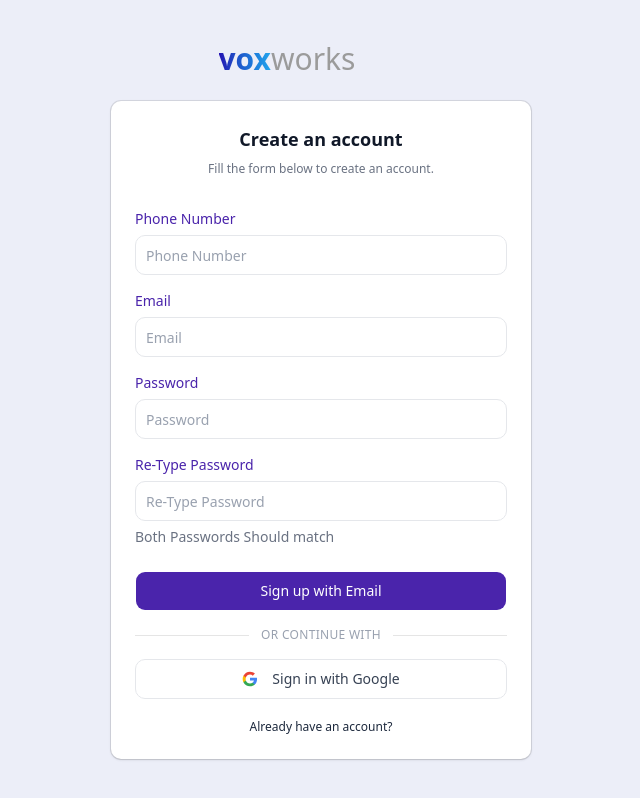
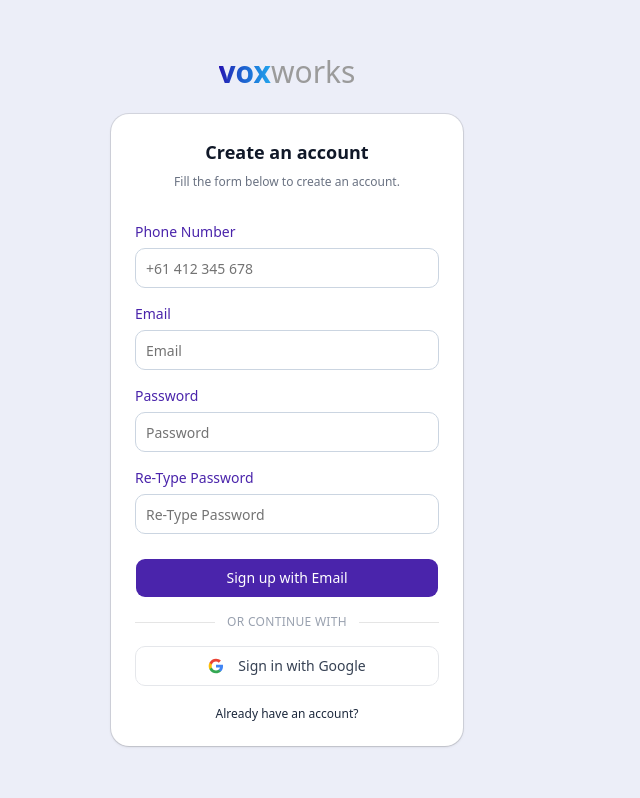
Before and after one commit to affan107/Next-Js-task, a Next.js app: page /auth/register in a window 1280 px wide. Shown: the whole page, without its empty margins (353-993 px from the left). Built offline with nearby package versions, Linux system fonts and the light colour scheme.

Commit message:
validations through formik and yup

```diff
--- a/package.json
+++ b/package.json
@@ -11,15 +11,18 @@
   "dependencies": {
     "class-variance-authority": "^0.7.1",
     "clsx": "^2.1.1",
+    "formik": "^2.4.9",
     "lucide-react": "^0.577.0",
     "next": "16.1.6",
     "radix-ui": "^1.4.3",
     "react": "19.2.3",
+    "react-datepicker": "^9.1.0",
     "react-dom": "19.2.3",
     "recharts": "^3.8.0",
     "shadcn": "^4.0.2",
     "tailwind-merge": "^3.5.0",
-    "tw-animate-css": "^1.4.0"
+    "tw-animate-css": "^1.4.0",
+    "yup": "^1.7.1"
   },
   "devDependencies": {
     "@tailwindcss/postcss": "^4",
--- a/src/app/auth/login/page.js
+++ b/src/app/auth/login/page.js
@@ -1,50 +1,61 @@
 "use client";
 
-import { useState } from "react";
 import { useRouter } from "next/navigation";
+import { useFormik } from "formik";
+import * as Yup from "yup";
 import { MOCK_USERS } from "../mockUsers";
-
 import { Button } from "@/components/ui/button";
 import { Input } from "@/components/ui/input";
 import { Label } from "@/components/ui/label";
 import {
-  Card,
-  CardContent,
-  CardHeader,
-  CardTitle,
-  CardDescription,
+  Card, CardContent, CardHeader, CardTitle, CardDescription,
 } from "@/components/ui/card";
 import { Separator } from "@/components/ui/separator";
 import Link from "next/link";
 
+const SignInSchema = Yup.object({
+  email: Yup.string()
+    .email("Please enter a valid email address")
+    .required("Email is required"),
+  password: Yup.string()
+    .min(3, "Password must be at least 3 characters")
+    .required("Password is required"),
+});
+
+function FieldError({ msg }) {
+  if (!msg) return null;
+  return <p className="text-[11px] text-red-500 mt-0.5">{msg}</p>;
+}
+
 export default function SignInPage() {
   const router = useRouter();
 
-  const [email, setEmail] = useState("");
-  const [password, setPassword] = useState("");
-
-  const handleLogin = (e) => {
-    e.preventDefault();
-
+  const formik = useFormik({
+    initialValues: { email: "", password: "" },
+    validationSchema: SignInSchema,
+    validateOnBlur: true,
+    validateOnChange: false,
+    onSubmit: (values, { setFieldError, setSubmitting }) => {
+      setTimeout(() => {
         const user = MOCK_USERS.find(
-      (u) => u.email === email && u.password === password,
+          (u) => u.email === values.email && u.password === values.password
         );
-
         if (user) {
           router.push("/dashboard");
         } else {
-      alert("Invalid email or password");
+          // Set a form-level error on the password field so both fields stay visible
+          setFieldError("password", "Invalid email or password. Please try again.");
         }
-  };
+        setSubmitting(false);
+      }, 400);
+    },
+  });
 
   return (
     <div className="min-h-screen flex items-center justify-center bg-[#ECEEF8]">
       <div className="w-full max-w-sm px-4">
-        {/* Logo */}
         <div className="text-center mb-6">
-          <span className="text-3xl font-bold bg-gradient-to-r from-[#240EB3] to-[#24A5ED] bg-clip-text text-transparent">
-            vox
-          </span>
+          <span className="text-3xl font-bold bg-gradient-to-r from-[#240EB3] to-[#24A5ED] bg-clip-text text-transparent">vox</span>
           <span className="text-3xl font-normal text-[#9B9B9B]">works</span>
         </div>
 
@@ -59,42 +70,61 @@ export default function SignInPage() {
           </CardHeader>
 
           <CardContent className="px-6 pb-6">
-            <form className="space-y-4" onSubmit={handleLogin}>
-              {/* Email */}
+            <form className="space-y-4" onSubmit={formik.handleSubmit} noValidate>
               <div className="space-y-1.5">
-                <Label className="text-sm font-medium text-[#4A24AB]">
-                  Email
-                </Label>
+                <Label className="text-sm font-medium text-[#4A24AB]">Email</Label>
                 <Input
                   type="email"
+                  name="email"
                   placeholder="Email"
-                  className="h-10 border-[#CBD5E1] focus-visible:ring-[#4A24AB] rounded-lg"
-                  value={email}
-                  onChange={(e) => setEmail(e.target.value)}
-                  required
+                  value={formik.values.email}
+                  onChange={formik.handleChange}
+                  onBlur={formik.handleBlur}
+                  className={`h-10 focus-visible:ring-[#4A24AB] ${formik.touched.email && formik.errors.email
+                      ? "border-red-400 focus-visible:ring-red-400"
+                      : "border-[#CBD5E1]"
+                    }`}
                 />
+                {formik.touched.email && (
+                  <FieldError msg={formik.errors.email} />
+                )}
               </div>
 
-              {/* Password */}
               <div className="space-y-1.5">
-                <Label className="text-sm font-medium text-[#4A24AB]">
-                  Password
-                </Label>
+                <Label className="text-sm font-medium text-[#4A24AB]">Password</Label>
                 <Input
                   type="password"
+                  name="password"
                   placeholder="Password"
-                  className="h-10 border-[#CBD5E1] focus-visible:ring-[#4A24AB] rounded-lg"
-                  value={password}
-                  onChange={(e) => setPassword(e.target.value)}
-                  required
+                  value={formik.values.password}
+                  onChange={formik.handleChange}
+                  onBlur={formik.handleBlur}
+                  className={`h-10 focus-visible:ring-[#4A24AB] ${formik.touched.password && formik.errors.password
+                      ? "border-red-400 focus-visible:ring-red-400"
+                      : "border-[#CBD5E1]"
+                    }`}
                 />
+                {formik.touched.password && (
+                  <FieldError msg={formik.errors.password} />
+                )}
+              </div>
+
+              <div>
+                <Link
+                  href="/auth/reset-password"
+                  className="text-xs text-slate-500 underline underline-offset-4 decoration-slate-400 hover:text-slate-700 transition-colors float-right"
+                >
+                  Forgot Password?
+                </Link>
+                <div className="clear-both" />
               </div>
 
               <Button
                 type="submit"
-                className="w-full h-10 bg-[#4A24AB] text-white rounded-lg font-medium"
+                disabled={formik.isSubmitting}
+                className="w-full h-10 bg-[#4A24AB] hover:bg-[#3b1d8a] text-white rounded-lg font-medium disabled:opacity-60"
               >
-                Sign in with Email
+                {formik.isSubmitting ? "Signing in…" : "Sign in with Email"}
               </Button>
 
               {/* Divider */}
@@ -109,39 +139,27 @@ export default function SignInPage() {
                 </div>
               </div>
 
-              {/* Google button */}
               <Button
                 variant="outline"
-                className="w-full h-10 rounded-lg border-gray-200"
+                className="w-full h-10 rounded-lg border-gray-200 text-gray-700 font-medium hover:bg-gray-50"
                 type="button"
               >
                 <svg className="mr-2 h-4 w-4 shrink-0" viewBox="0 0 24 24">
-                  <path
-                    d="M22.56 12.25c0-.78-.07-1.53-.2-2.25H12v4.26h5.92c-.26 1.37-1.04 2.53-2.21 3.31v2.77h3.57c2.08-1.92 3.28-4.74 3.28-8.09z"
-                    fill="#4285F4"
-                  />
-                  <path
-                    d="M12 23c2.97 0 5.46-.98 7.28-2.66l-3.57-2.77c-.98.66-2.23 1.06-3.71 1.06-2.86 0-5.29-1.93-6.16-4.53H2.18v2.84C3.99 20.53 7.7 23 12 23z"
-                    fill="#34A853"
-                  />
-                  <path
-                    d="M5.84 14.09c-.22-.66-.35-1.36-.35-2.09s.13-1.43.35-2.09V7.07H2.18C1.43 8.55 1 10.22 1 12s.43 3.45 1.18 4.93l2.85-2.22.81-.62z"
-                    fill="#FBBC05"
-                  />
-                  <path
-                    d="M12 5.38c1.62 0 3.06.56 4.21 1.64l3.15-3.15C17.45 2.09 14.97 1 12 1 7.7 1 3.99 3.47 2.18 7.07l3.66 2.84c.87-2.6 3.3-4.53 6.16-4.53z"
-                    fill="#EA4335"
-                  />
+                  <path d="M22.56 12.25c0-.78-.07-1.53-.2-2.25H12v4.26h5.92c-.26 1.37-1.04 2.53-2.21 3.31v2.77h3.57c2.08-1.92 3.28-4.74 3.28-8.09z" fill="#4285F4" />
+                  <path d="M12 23c2.97 0 5.46-.98 7.28-2.66l-3.57-2.77c-.98.66-2.23 1.06-3.71 1.06-2.86 0-5.29-1.93-6.16-4.53H2.18v2.84C3.99 20.53 7.7 23 12 23z" fill="#34A853" />
+                  <path d="M5.84 14.09c-.22-.66-.35-1.36-.35-2.09s.13-1.43.35-2.09V7.07H2.18C1.43 8.55 1 10.22 1 12s.43 3.45 1.18 4.93l2.85-2.22.81-.62z" fill="#FBBC05" />
+                  <path d="M12 5.38c1.62 0 3.06.56 4.21 1.64l3.15-3.15C17.45 2.09 14.97 1 12 1 7.7 1 3.99 3.47 2.18 7.07l3.66 2.84c.87-2.6 3.3-4.53 6.16-4.53z" fill="#EA4335" />
                 </svg>
                 Sign in with Google
               </Button>
 
               <Link
                 href="/auth/register"
-                className="block w-full text-center text-xs text-slate-800 pt-1"
+                className="block w-full text-center text-xs text-slate-800 pt-1 hover:underline"
               >
-                Don't have an account yet?
+                Don&apos;t have an account yet?
               </Link>
+
             </form>
           </CardContent>
         </Card>
--- a/src/app/auth/register/page.js
+++ b/src/app/auth/register/page.js
@@ -1,28 +1,94 @@
+"use client";
+
+import { useRouter } from "next/navigation";
+import { useFormik } from "formik";
+import * as Yup from "yup";
 import { Button } from "@/components/ui/button";
 import { Input } from "@/components/ui/input";
 import { Label } from "@/components/ui/label";
-import {
-  Card,
-  CardContent,
-  CardHeader,
-  CardTitle,
-  CardDescription,
-} from "@/components/ui/card";
+import { Card, CardContent, CardHeader, CardTitle, CardDescription } from "@/components/ui/card";
 import { Separator } from "@/components/ui/separator";
 import Link from "next/link";
 
+//  Validation schema
+const SignUpSchema = Yup.object({
+  phone: Yup.string()
+    .matches(
+      /^\+?[0-9\s\-().]{7,20}$/,
+      "Enter a valid phone number (e.g. +61 412 345 678)"
+    )
+    .required("Phone number is required"),
+  email: Yup.string()
+    .email("Please enter a valid email address")
+    .required("Email is required"),
+  password: Yup.string()
+    .min(8, "Password must be at least 8 characters")
+    .matches(/[A-Z]/, "Must contain at least one uppercase letter")
+    .matches(/[0-9]/, "Must contain at least one number")
+    .required("Password is required"),
+  confirmPassword: Yup.string()
+    .oneOf([Yup.ref("password")], "Passwords do not match")
+    .required("Please confirm your password"),
+});
+
+function FieldError({ msg }) {
+  if (!msg) return null;
+  return <p className="text-[11px] text-red-500 mt-0.5">{msg}</p>;
+}
+
+// Reusable field with error highlight
+function FormField({ label, name, type = "text", placeholder, formik }) {
+  const touched  = formik.touched[name];
+  const error    = formik.errors[name];
+  const hasError = touched && error;
+
+  return (
+    <div className="space-y-1.5">
+      <Label className="text-sm font-medium text-[#4A24AB]">{label}</Label>
+      <Input
+        type={type}
+        name={name}
+        placeholder={placeholder}
+        value={formik.values[name]}
+        onChange={formik.handleChange}
+        onBlur={formik.handleBlur}
+        className={`h-10 focus-visible:ring-[#4A24AB] ${
+          hasError
+            ? "border-red-400 focus-visible:ring-red-400"
+            : "border-[#CBD5E1]"
+        }`}
+      />
+      {touched && <FieldError msg={error} />}
+    </div>
+  );
+}
+
 export default function CreateAccountPage() {
+  const router = useRouter();
+
+  const formik = useFormik({
+    initialValues: { phone: "", email: "", password: "", confirmPassword: "" },
+    validationSchema: SignUpSchema,
+    validateOnBlur: true,
+    validateOnChange: false,
+    onSubmit: (values, { setSubmitting }) => {
+      setTimeout(() => {
+        console.log("Register:", values);
+        router.push("/dashboard");
+        setSubmitting(false);
+      }, 400);
+    },
+  });
+
   return (
     <div className="min-h-screen flex items-center justify-center bg-[#ECEEF8]">
       <div className="w-full max-w-sm px-4">
         <div className="text-center mb-6">
-          <span className="text-3xl font-bold bg-gradient-to-r from-[#240EB3] to-[#24A5ED] bg-clip-text text-transparent">
-            vox
-          </span>
-          <span className="text-3xl y font-normal text-[#9B9B9B]">works</span>
+          <span className="text-3xl font-bold bg-gradient-to-r from-[#240EB3] to-[#24A5ED] bg-clip-text text-transparent">vox</span>
+          <span className="text-3xl font-normal text-[#9B9B9B]">works</span>
         </div>
 
-        <Card className="w-105 rounded-lg shadow-sm border-0">
+        <Card className="rounded-2xl shadow-sm border-0">
           <CardHeader className="space-y-1 pb-4 pt-6 px-6">
             <CardTitle className="text-lg font-semibold text-center text-gray-900">
               Create an account
@@ -33,121 +99,47 @@ export default function CreateAccountPage() {
           </CardHeader>
 
           <CardContent className="px-6 pb-6">
-            <form className="space-y-4">
-              <div className="space-y-1.5">
-                <Label
-                  htmlFor="phone"
-                  className="text-sm font-medium text-[#4A24AB]"
-                >
-                  Phone Number
-                </Label>
-                <Input
-                  id="phone"
-                  type="tel"
-                  placeholder="Phone Number"
-                  className="h-10 rounded-lg border-gray-200 placeholder:text-gray-400 focus-visible:ring-[#4B3FD4]"
-                  required
-                />
-              </div>
+            <form className="space-y-4" onSubmit={formik.handleSubmit} noValidate>
 
-              <div className="space-y-1.5">
-                <Label
-                  htmlFor="email"
-                  className="text-sm font-medium text-[#4A24AB]"
-                >
-                  Email
-                </Label>
-                <Input
-                  id="email"
-                  type="email"
-                  placeholder="Email"
-                  className="h-10 rounded-lg border-gray-200 placeholder:text-gray-400 focus-visible:ring-[#4B3FD4]"
-                  required
-                />
-              </div>
+              <FormField label="Phone Number"   name="phone"           type="tel"      placeholder="+61 412 345 678" formik={formik} />
+              <FormField label="Email"          name="email"           type="email"    placeholder="Email"           formik={formik} />
+              <FormField label="Password"       name="password"        type="password" placeholder="Password"        formik={formik} />
 
-              <div className="space-y-1.5">
-                <Label
-                  htmlFor="password"
-                  className="text-sm font-medium text-[#4A24AB]"
-                >
-                  Password
-                </Label>
-                <Input
-                  id="password"
-                  type="password"
-                  placeholder="Password"
-                  className="h-10 rounded-lg border-gray-200 placeholder:text-gray-400 focus-visible:ring-[#4B3FD4]"
-                  required
-                />
-              </div>
+              {formik.values.password && !formik.errors.password && (
+                <p className="text-[11px] text-green-600 -mt-2">✓ Password looks good</p>
+              )}
 
-              <div className="space-y-1.5">
-                <Label
-                  htmlFor="confirm-password"
-                  className="text-sm font-medium text-[#4A24AB]"
-                >
-                  Re-Type Password
-                </Label>
-                <Input
-                  id="confirm-password"
-                  type="password"
-                  placeholder="Re-Type Password"
-                  className="h-10 rounded-lg border-gray-200 placeholder:text-gray-400 focus-visible:ring-[#4B3FD4]"
-                  required
-                />
-                <p className="text-sm text-gray-500">
-                  Both Passwords Should match
-                </p>
-              </div>
+              <FormField label="Re-Type Password" name="confirmPassword" type="password" placeholder="Re-Type Password" formik={formik} />
 
               <Button
                 type="submit"
-                className="w-full h-10 bg-[#4A24AB] hover:bg-[#3d34b0] text-white rounded-lg font-medium mt-2"
+                disabled={formik.isSubmitting}
+                className="w-full h-10 bg-[#4A24AB] hover:bg-[#3b1d8a] text-white rounded-lg font-medium mt-2 disabled:opacity-60"
               >
-                Sign up with Email
+                {formik.isSubmitting ? "Creating account…" : "Sign up with Email"}
               </Button>
+
               <div className="relative">
-                <div className="absolute inset-0 flex items-center">
-                  <Separator className="w-full" />
-                </div>
+                <div className="absolute inset-0 flex items-center"><Separator className="w-full" /></div>
                 <div className="relative flex justify-center text-xs">
-                  <span className="bg-white px-3 text-gray-400 uppercase tracking-wide">
-                    Or continue with
-                  </span>
+                  <span className="bg-white px-3 text-gray-400 uppercase tracking-wide">Or continue with</span>
                 </div>
               </div>
-              <Button
-                variant="outline"
-                className="w-full h-10 rounded-lg border-gray-200 text-gray-700 font-medium hover:bg-gray-50"
-                type="button"
-              >
+
+              <Button variant="outline" className="w-full h-10 rounded-lg border-gray-200 text-gray-700 font-medium hover:bg-gray-50" type="button">
                 <svg className="mr-2 h-4 w-4 shrink-0" viewBox="0 0 24 24">
-                  <path
-                    d="M22.56 12.25c0-.78-.07-1.53-.2-2.25H12v4.26h5.92c-.26 1.37-1.04 2.53-2.21 3.31v2.77h3.57c2.08-1.92 3.28-4.74 3.28-8.09z"
-                    fill="#4285F4"
-                  />
-                  <path
-                    d="M12 23c2.97 0 5.46-.98 7.28-2.66l-3.57-2.77c-.98.66-2.23 1.06-3.71 1.06-2.86 0-5.29-1.93-6.16-4.53H2.18v2.84C3.99 20.53 7.7 23 12 23z"
-                    fill="#34A853"
-                  />
-                  <path
-                    d="M5.84 14.09c-.22-.66-.35-1.36-.35-2.09s.13-1.43.35-2.09V7.07H2.18C1.43 8.55 1 10.22 1 12s.43 3.45 1.18 4.93l2.85-2.22.81-.62z"
-                    fill="#FBBC05"
-                  />
-                  <path
-                    d="M12 5.38c1.62 0 3.06.56 4.21 1.64l3.15-3.15C17.45 2.09 14.97 1 12 1 7.7 1 3.99 3.47 2.18 7.07l3.66 2.84c.87-2.6 3.3-4.53 6.16-4.53z"
-                    fill="#EA4335"
-                  />
+                  <path d="M22.56 12.25c0-.78-.07-1.53-.2-2.25H12v4.26h5.92c-.26 1.37-1.04 2.53-2.21 3.31v2.77h3.57c2.08-1.92 3.28-4.74 3.28-8.09z" fill="#4285F4" />
+                  <path d="M12 23c2.97 0 5.46-.98 7.28-2.66l-3.57-2.77c-.98.66-2.23 1.06-3.71 1.06-2.86 0-5.29-1.93-6.16-4.53H2.18v2.84C3.99 20.53 7.7 23 12 23z" fill="#34A853" />
+                  <path d="M5.84 14.09c-.22-.66-.35-1.36-.35-2.09s.13-1.43.35-2.09V7.07H2.18C1.43 8.55 1 10.22 1 12s.43 3.45 1.18 4.93l2.85-2.22.81-.62z" fill="#FBBC05" />
+                  <path d="M12 5.38c1.62 0 3.06.56 4.21 1.64l3.15-3.15C17.45 2.09 14.97 1 12 1 7.7 1 3.99 3.47 2.18 7.07l3.66 2.84c.87-2.6 3.3-4.53 6.16-4.53z" fill="#EA4335" />
                 </svg>
                 Sign in with Google
               </Button>
-              <Link
-                href="/auth/login"
-                className="block w-full text-center text-xs text-slate-800 pt-1"
-              >
-                Already have an account?{" "}
+
+              <Link href="/auth/login" className="block w-full text-center text-xs text-slate-800 pt-1 hover:underline">
+                Already have an account?
               </Link>
+
             </form>
           </CardContent>
         </Card>
```
Also changed, not shown: src/components/dashboard/batches/BatchSummaryPanel.jsx (+8 -0 lines), src/components/dashboard/batches/CreateBatchModal.jsx (+21 -3 lines), src/components/dashboard/calls/CallsTable.jsx (+1 -12 lines), 1 other file (tests, documents, lock files or other folders). Lines whose indentation alone changed are shown as unchanged.
